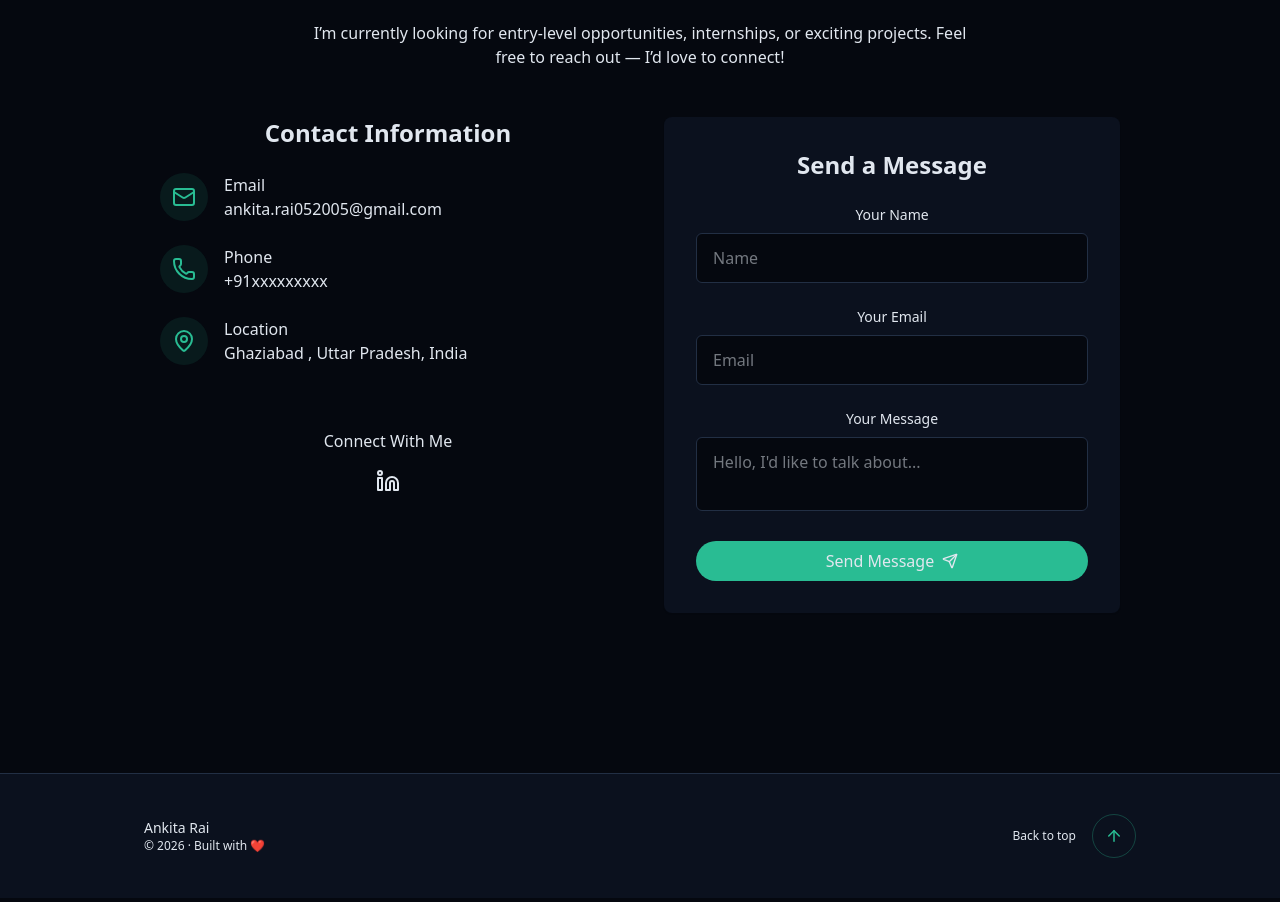
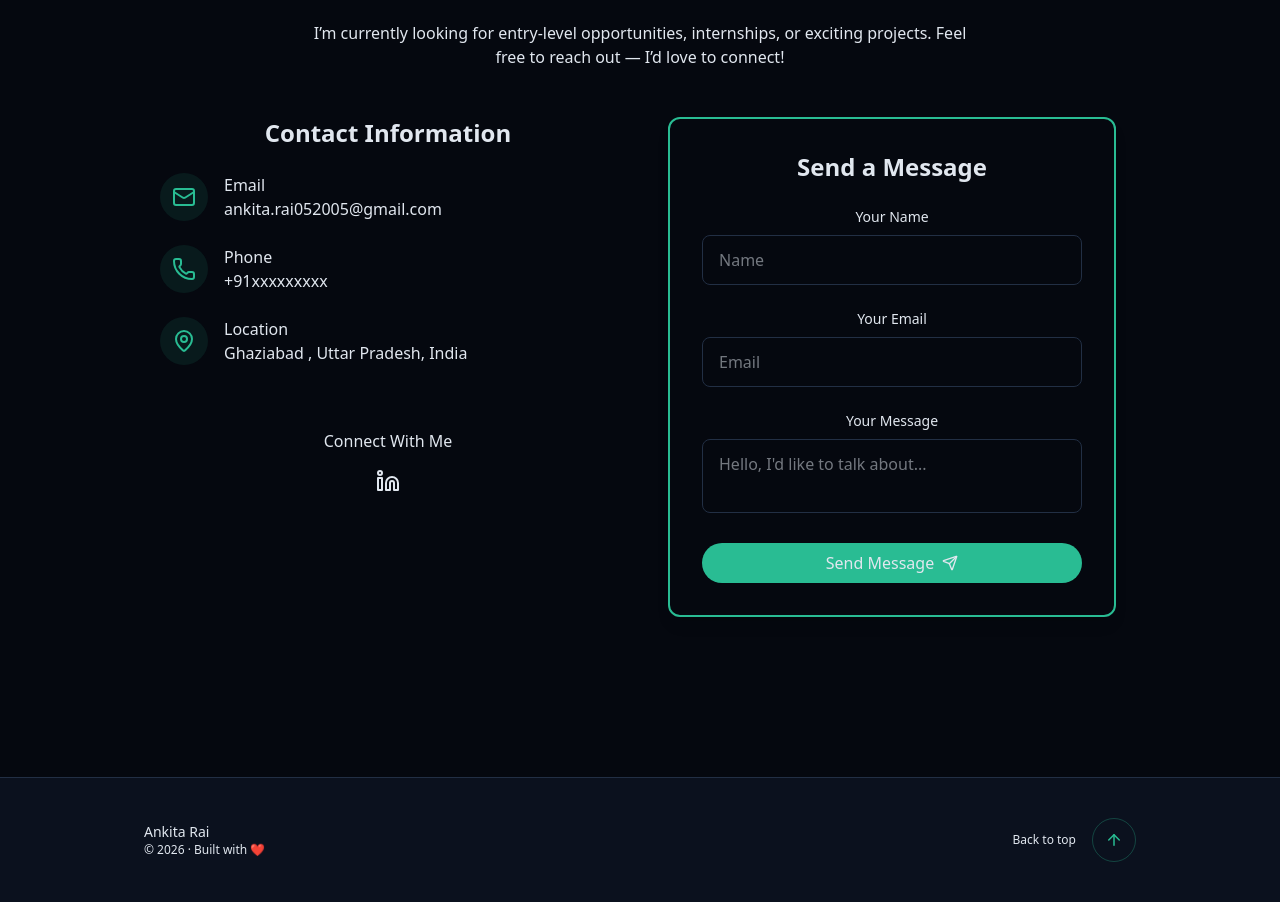
Before and after one commit to Ankitarai27/Portfolio, a React (Vite) app: page / in a window 1280 px wide. Shown: the part 3931-4833 px from the top of the page. Built offline with nearby package versions, Linux system fonts and the light colour scheme.

Commit message:
#updated border

```diff
--- a/src/components/ContactSection.jsx
+++ b/src/components/ContactSection.jsx
@@ -70,7 +70,7 @@ export const ContactSection = () => {
                     exciting projects. Feel free to reach out — I’d love to connect!
                 </p>
 
-                <div className="grid grid-cols-1 md:grid-cols-2 gap-12">
+                <div className="grid grid-cols-1 md:grid-cols-2 gap-12 items-start">
                     <div className="space-y-8">
                         <h3 className="text-2xl font-semibold mb-6">
                             {" "}
@@ -137,7 +137,7 @@ export const ContactSection = () => {
                     </div>
 
                     <div
-                        className="bg-card p-8 rounded-lg shadow-xs"
+                        className="p-8 rounded-xl shadow-lg border-2 border-primary max-w-md mx-auto w-full"
                         onSubmit={handleSubmit}
                     >
                         <h3 className="text-2xl font-semibold mb-6"> Send a Message</h3>
@@ -156,7 +156,7 @@ export const ContactSection = () => {
                                     id="name"
                                     name="name"
                                     required
-                                    className="w-full px-4 py-3 rounded-md border border-input bg-background focus:outline-hidden foucs:ring-2 focus:ring-primary"
+                                    className="w-full px-4 py-3 rounded-lg border border-input bg-background focus:outline-hidden foucs:ring-2 focus:ring-primary"
                                     placeholder="Name"
                                 />
                             </div>
@@ -174,7 +174,7 @@ export const ContactSection = () => {
                                     id="email"
                                     name="email"
                                     required
-                                    className="w-full px-4 py-3 rounded-md border border-input bg-background focus:outline-hidden foucs:ring-2 focus:ring-primary"
+                                    className="w-full px-4 py-3 rounded-lg border border-input bg-background focus:outline-hidden foucs:ring-2 focus:ring-primary"
                                     placeholder="Email"
                                 />
                             </div>
@@ -191,7 +191,7 @@ export const ContactSection = () => {
                                     id="message"
                                     name="message"
                                     required
-                                    className="w-full px-4 py-3 rounded-md border border-input bg-background focus:outline-hidden foucs:ring-2 focus:ring-primary resize-none"
+                                    className="w-full px-4 py-3 rounded-lg border border-input bg-background focus:outline-hidden foucs:ring-2 focus:ring-primary resize-none"
                                     placeholder="Hello, I'd like to talk about..."
                                 />
                             </div>
```
